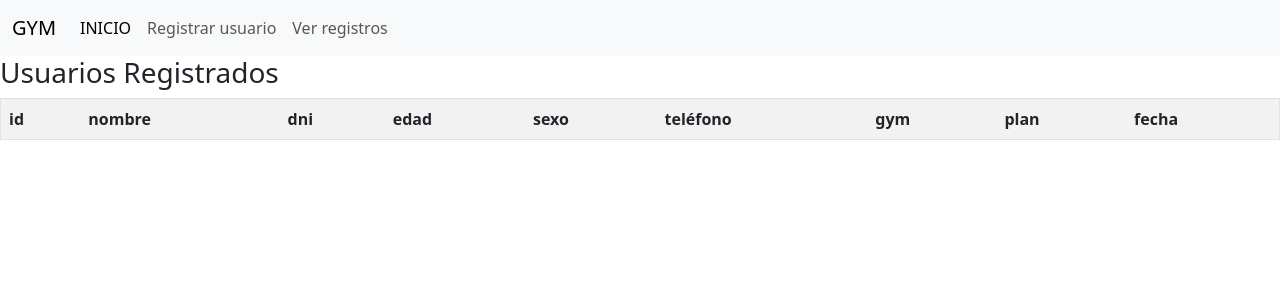
After one commit to facuhomola/TallerIntegrador-gimnasio, a PHP site: page /bd/usuarios.php in a window 1280 px wide. The commit adds this page. Shown: the top 300 px of the page. Run offline with PHP 8.4, Linux system fonts and the light colour scheme; data that the repository does not hold is empty.

Commit message:
Add files via upload

```diff
--- a/gimnasio/alta.php
+++ b/gimnasio/alta.php
@@ -6,7 +6,7 @@
     <link href="css/bootstrap.min.css" type="text/css" rel="stylesheet">
     <link rel="stylesheet" href="css/style.css" type="text/css">
     <link href="css/bootstrap.min.css" type="text/css" rel="stylesheet">
-    <title>Sistema - Gimnasio</title>
+    <title>Sistema - Gimnasio - Formulario</title>
 </head>
 <body>
 
@@ -52,6 +52,6 @@
 ?>
 <!--Fin pie de pagina-->
 
-    <script src="js/bootstrap.min.js"></script>
+<script src="js/bootstrap.bundle.min.js"></script>
 </body>
 </html>
--- a/gimnasio/bd/cn.php
+++ b/gimnasio/bd/cn.php
@@ -3,7 +3,6 @@
 //Script php que conecta a la base de datos cursolandia
 
 $conexion = mysqli_connect("localhost", "root", "", "gimnasio");
-
 /*if (!$conexion) {
 	echo "Error al conectar base de datos";
 }else{
--- a/gimnasio/bd/registrar.php
+++ b/gimnasio/bd/registrar.php
@@ -21,7 +21,7 @@ $consulta = mysqli_query($conexion, $insertar);
 if (!$consulta) {
     die("Ocurrio un error durante la consulta");
 }else{
-    echo "<h4>Se registro el usuario exitosamente</h4>";
+    echo "<h4>Se registro el usuario exitosamente</h4> <a href=./../index.php>Volver al Inicio</a>";
 }
 
 ?>
--- /dev/null
+++ b/gimnasio/bd/usuarios.php
@@ -0,0 +1,72 @@
+<!DOCTYPE html>
+<html lang="en">
+<head>
+    <meta charset="UTF-8">
+    <meta name="viewport" content="width=device-width, initial-scale=1.0">
+    <link href="./../css/bootstrap.min.css" type="text/css" rel="stylesheet">
+    <title>Sistema - Gimnasio - Registros</title>
+</head>
+<body>
+
+<!--Cabecera-->
+<?php
+    require('./../includes/header.php');
+?>
+<!--Fin cabecera-->
+
+<?php
+
+//conectar a la base de datos "gimnasio"
+include 'cn.php';
+
+?>
+
+<h3>Usuarios Registrados</h3>
+
+<table border="1" class="table table-striped">
+<tr>
+    <td><b>id</b></td>
+    <td><b>nombre</b></td>
+    <td><b>dni</b></td>
+    <td><b>edad</b></td>
+    <td><b>sexo</b></td>
+    <td><b>teléfono</b></td>
+    <td><b>gym</b></td>
+    <td><b>plan</b></td>
+    <td><b>fecha</b></td>
+</tr>
+
+<?php
+
+$sql="SELECT * from usuarios";
+$result=mysqli_query($conexion,$sql);
+
+while($mostrar=mysqli_fetch_array($result)){
+
+?>
+
+<tr>
+    <td><?php echo $mostrar['id'] ?></td>
+    <td><?php echo $mostrar['nombre'] ?></td>
+    <td><?php echo $mostrar['dni'] ?></td>
+    <td><?php echo $mostrar['edad'] ?></td>
+    <td><?php echo $mostrar['sexo'] ?></td>
+    <td><?php echo $mostrar['telefono'] ?></td>
+    <td><?php echo $mostrar['gym'] ?></td>
+    <td>$<?php echo $mostrar['plan'] ?></td>
+    <td><?php echo $mostrar['fecha'] ?></td>
+</tr>
+<?php
+}
+?>
+</table>
+
+<!--Pie de pagina-->
+<?php
+    //require('./../includes/footer.php');
+?>
+<!--Fin pie de pagina-->
+
+    <script src="./../js/bootstrap.bundle.min.js"></script>
+</body>
+</html>
--- a/gimnasio/includes/header.php
+++ b/gimnasio/includes/header.php
@@ -1,6 +1,6 @@
 <nav class="navbar navbar-expand-lg bg-body-tertiary">
   <div class="container-fluid">
-    <a class="navbar-brand" href="#">Navbar</a>
+    <a class="navbar-brand" href="/gimnasio/index.php">GYM</a>
     <button class="navbar-toggler" type="button" data-bs-toggle="collapse" data-bs-target="#navbarNav" aria-controls="navbarNav" aria-expanded="false" aria-label="Toggle navigation">
       <span class="navbar-toggler-icon"></span>
     </button>
@@ -10,10 +10,10 @@
           <a class="nav-link active" aria-current="page" href="/gimnasio/index.php">INICIO</a>
         </li>
         <li class="nav-item">
-          <a class="nav-link" href="/gimnasio/alta.php">Dar de Alta</a>
+          <a class="nav-link" href="/gimnasio/alta.php">Registrar usuario</a>
         </li>
         <li class="nav-item">
-          <a class="nav-link" href="#">Dar de Baja</a>
+          <a class="nav-link" href="bd/usuarios.php">Ver registros</a>
         </li>
       </ul>
     </div>
```
Also changed, not shown: gimnasio/index.php (+6 -9 lines).
